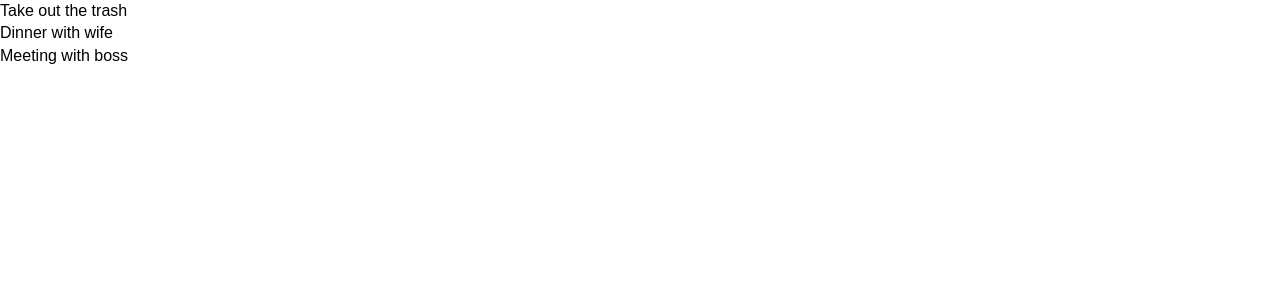
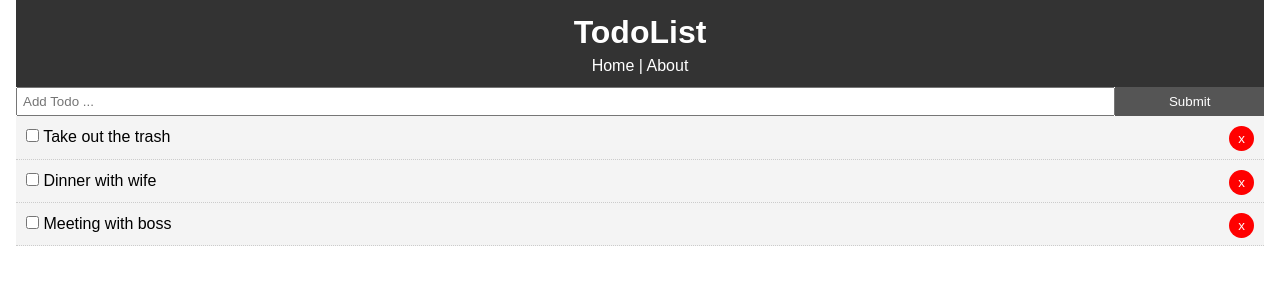
Before and after one commit to drregg6/react-todo-tut, a React (Create React App) app: page / in a window 1280 px wide. Shown: the top 300 px of the page. Built offline with nearby package versions, Linux system fonts and the light colour scheme.

Commit message:
Routes, pages, Header, css ...

```diff
--- a/package.json
+++ b/package.json
@@ -5,6 +5,7 @@
   "dependencies": {
     "react": "^16.8.1",
     "react-dom": "^16.8.1",
+    "react-router-dom": "^4.3.1",
     "react-scripts": "2.1.5"
   },
   "scripts": {
--- a/src/App.css
+++ b/src/App.css
@@ -13,3 +13,20 @@
     color: #333;
     text-decoration: none;
 }
+
+.container {
+    padding: 0 1rem;
+}
+
+.btn {
+    display: inline-block;
+    border: none;
+    background: #555;
+    color: #fff;
+    padding: 7px 20px;
+    cursor: pointer;
+}
+
+.btn:hover {
+    background: #666;
+}
--- a/src/App.js
+++ b/src/App.js
@@ -1,7 +1,12 @@
 import React, {
     Component
 } from 'react';
+import { BrowserRouter as Router, Route } from 'react-router-dom';
+
+import Header from './components/layout/Header';
 import Todos from './components/Todos';
+import AddTodo from './components/AddTodo';
+import About from './components/pages/About';
 
 import './App.css';
 
@@ -25,11 +30,62 @@
             }
         ]
     }
+
+    markComplete = (id) => {
+        this.setState({ todos: this.state.todos.map((todo) => {
+            if (todo.id === id) {
+                todo.completed = !todo.completed;
+            }
+            return todo;
+        }) });
+    }
+
+    delTodo = (id) => {
+        this.setState({
+            todos: [...this.state.todos.filter(todo => todo.id !== id)]
+        });
+    }
+
+    addTodo = (title) => {
+        const newTodo = {
+            id: this.state.todos.length + 1,
+            title: title,
+            completed: false
+        }
+        this.setState({
+            todos: [...this.state.todos, newTodo]
+        })
+    }
+
     render() {
         return (
-            <div className = "App" >
-                <Todos todos={this.state.todos} />
-            </div>
+            <Router>
+                <div className = "App" >
+                    <div className="container">
+                        <Header />
+                        <Route
+                            exact
+                            path="/"
+                            render={props => (
+                                <React.Fragment>
+                                    <AddTodo
+                                        addTodo={this.addTodo}
+                                    />
+                                    <Todos
+                                        todos={this.state.todos}
+                                        markComplete={this.markComplete}
+                                        delTodo={this.delTodo}
+                                    />
+                                </React.Fragment>
+                            )}
+                        />
+                        <Route
+                            path='/about'
+                            component={About}
+                        />
+                    </div>
+                </div>
+            </Router>
         );
     }
 }
--- /dev/null
+++ b/src/components/AddTodo.js
@@ -0,0 +1,40 @@
+import React from 'react';
+
+export class AddTodo extends React.Component {
+    state = {
+        title: ''
+    }
+
+    onSubmit = (ev) => {
+        ev.preventDefault();
+        this.props.addTodo(this.state.title);
+        this.setState({title: ''});
+    }
+
+    onChange = (ev) => {
+        this.setState({ title: ev.target.value });
+    }
+
+    render() {
+        return (
+            <form onSubmit={this.onSubmit} style={{ display: 'flex' }}>
+                <input
+                    type="text"
+                    name="title"
+                    style={{ flex: '10', padding: '5px' }}
+                    placeholder="Add Todo ..."
+                    value={this.state.title}
+                    onChange={this.onChange}
+                />
+                <input
+                    type="submit"
+                    value="Submit"
+                    className="btn"
+                    style={{ flex: '1' }}
+                />
+            </form>
+        )
+    }
+}
+
+export default AddTodo;
--- a/src/components/TodoItem.js
+++ b/src/components/TodoItem.js
@@ -2,15 +2,41 @@
 import PropTypes from 'prop-types';
 
 export class TodoItem extends Component {
+    getStyle = () => {
+        return {
+            background: '#f4f4f4',
+            padding: '10px',
+            borderBottom: '1px #ccc dotted',
+            textDecoration: this.props.todo.completed ? 'line-through' : 'none'
+        }
+    }
+
+    markComplete = (ev) => {
+        console.log(this.props);
+    }
+
     render () {
+        const { id, title } = this.props.todo;
         return (
-            <div>
+            <div style={ this.getStyle() }>
                 <p>
-                    { this.props.todo.title }
+                    <input type="checkbox" onChange={this.props.markComplete.bind(this, id)} /> {' '}
+                    { title }
+                    <button onClick={this.props.delTodo.bind(this, id)} style={btnStyle}>x</button>
                 </p>
             </div>
         )
     }
+}
+
+const btnStyle = {
+    background: '#ff0000',
+    color: '#fff',
+    padding: '5px 9px',
+    borderRadius: '50%',
+    border: 'none',
+    cursor: 'pointer',
+    float: 'right'
 }
 
 // PropTypes
--- a/src/components/Todos.js
+++ b/src/components/Todos.js
@@ -7,7 +7,7 @@
 class Todos extends Component {
     render() {
         return this.props.todos.map( (todo) => (
-            <TodoItem key={todo.id} todo={todo} />
+            <TodoItem key={todo.id} todo={todo} markComplete={this.props.markComplete} delTodo={this.props.delTodo} />
         ) );
     }
 }
--- /dev/null
+++ b/src/components/layout/Header.js
@@ -0,0 +1,25 @@
+import React from 'react';
+import { Link } from 'react-router-dom';
+
+function Header() {
+    return (
+        <header style={headerStyle}>
+            <h1>TodoList</h1>
+            <Link style={linkStyle} to="/">Home</Link> | <Link style={linkStyle} to="/about">About</Link>
+        </header>
+    )
+}
+
+const linkStyle = {
+    color: '#fff',
+    textDecoration: 'none'
+}
+
+const headerStyle = {
+    background: '#333',
+    color: '#fff',
+    textAlign: 'center',
+    padding: '10px'
+}
+
+export default Header;
--- /dev/null
+++ b/src/components/pages/About.js
@@ -0,0 +1,12 @@
+import React from 'react';
+
+function About() {
+    return (
+        <React.Fragment>
+            <h1>About</h1>
+            <p>This is the Todo List App v1.0.0. It is part of a React crash course.</p>
+        </React.Fragment>
+    )
+}
+
+export default About;
```
Also changed, not shown: 1 other file (tests, documents, lock files or other folders).
